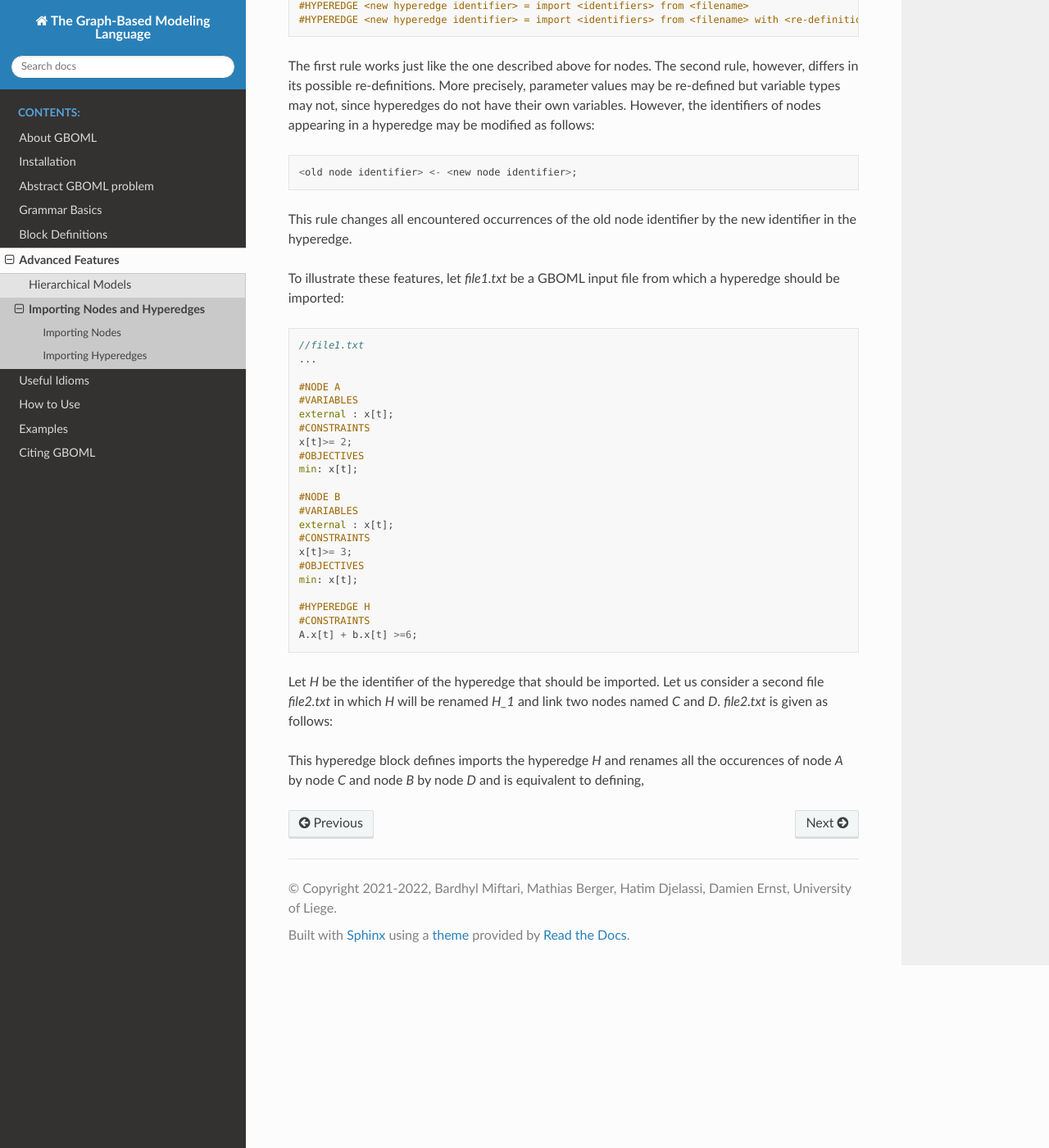
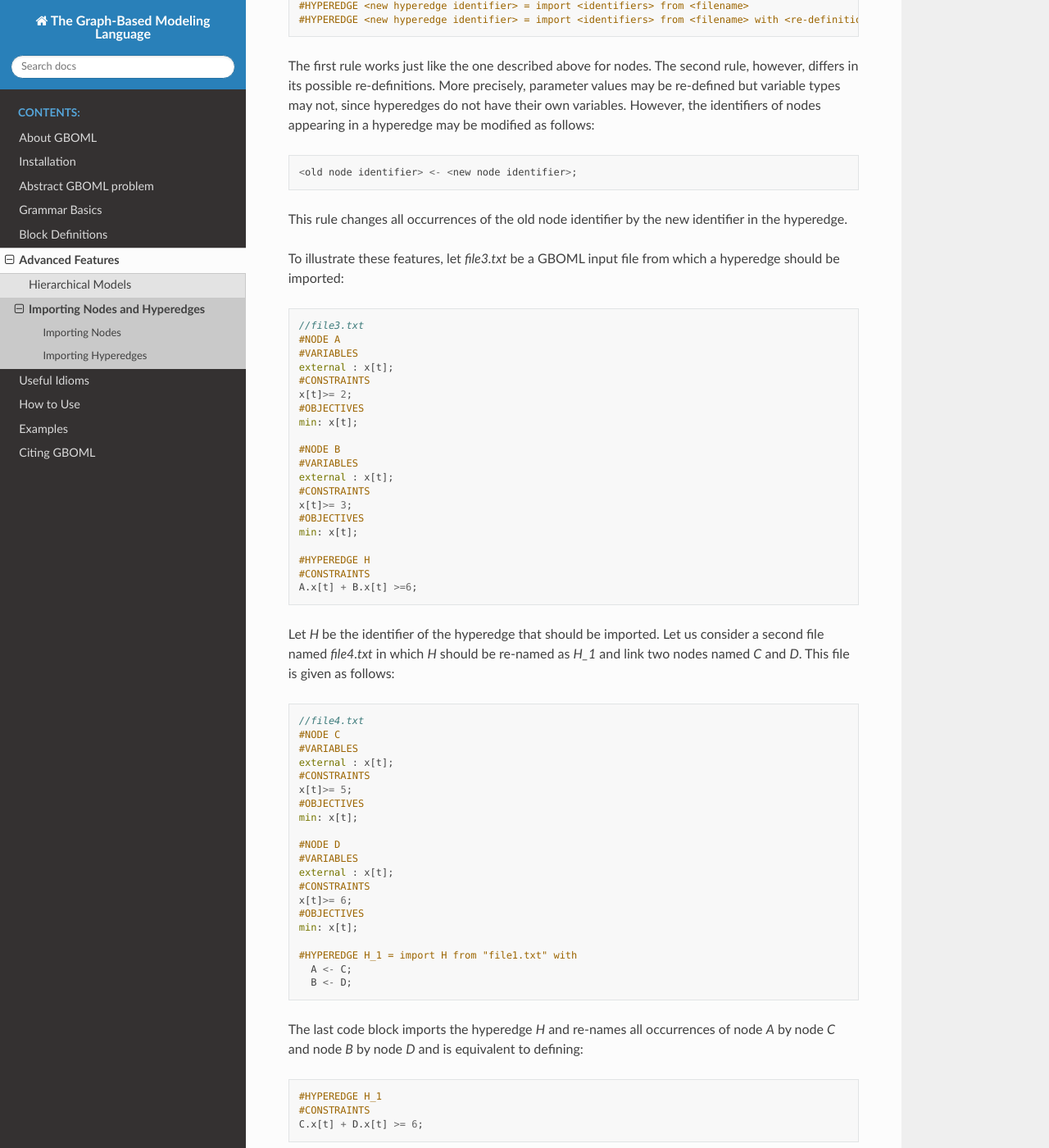
Before and after one commit to MathiasPBerger/gboml-docs-test, a Sphinx documentation site: the page built from docs/source/importing_components.rst, in a window 1280 px wide and 1400 px high, scrolled down 1820 px. Shown: the whole window at 82% size. Built offline with Sphinx 7.4.7 and the Read the Docs theme 2.0.0, drawn with Linux system fonts in a browser that asks for light colours.

Commit message:
Second pass through hyperedge imports.

```diff
--- a/docs/source/importing_components.rst
+++ b/docs/source/importing_components.rst
@@ -86,15 +86,13 @@ The first rule works just like the one described above for nodes. The second rul
 
 	<old node identifier> <- <new node identifier>;
 
-This rule changes all encountered occurrences of the old node identifier by the new identifier in the hyperedge.
+This rule changes all occurrences of the old node identifier by the new identifier in the hyperedge.
 
-To illustrate these features, let *file1.txt* be a GBOML input file from which a hyperedge should be imported:
+To illustrate these features, let *file3.txt* be a GBOML input file from which a hyperedge should be imported:
 
 .. code-block:: c
 
-  //file1.txt
-  ...
-
+  //file3.txt
   #NODE A
   #VARIABLES
   external : x[t];
@@ -113,12 +111,13 @@ To illustrate these features, let *file1.txt* be a GBOML input file from which a
 
   #HYPEREDGE H
   #CONSTRAINTS
-  A.x[t] + b.x[t] >=6;
+  A.x[t] + B.x[t] >=6;
 
-Let *H* be the identifier of the hyperedge that should be imported. Let us consider a second file *file2.txt* in which *H* will be renamed *H_1* and link two nodes named *C* and *D*. *file2.txt* is given as follows:
+Let *H* be the identifier of the hyperedge that should be imported. Let us consider a second file named *file4.txt* in which *H* should be re-named as *H_1* and link two nodes named *C* and *D*. This file is given as follows:
 
 .. code-block:: c
-  //file1.txt
+
+  //file4.txt
   #NODE C
   #VARIABLES
   external : x[t];
@@ -139,9 +138,10 @@ Let *H* be the identifier of the hyperedge that should be imported. Let us consi
     A <- C;
     B <- D;
 
-This hyperedge block defines imports the hyperedge *H* and renames all the occurences of node *A* by node *C* and node *B* by node *D* and is equivalent to defining,
+The last code block imports the hyperedge *H* and re-names all occurrences of node *A* by node *C* and node *B* by node *D* and is equivalent to defining:
 
 .. code-block:: c
+
   #HYPEREDGE H_1
   #CONSTRAINTS
   C.x[t] + D.x[t] >= 6;
```
